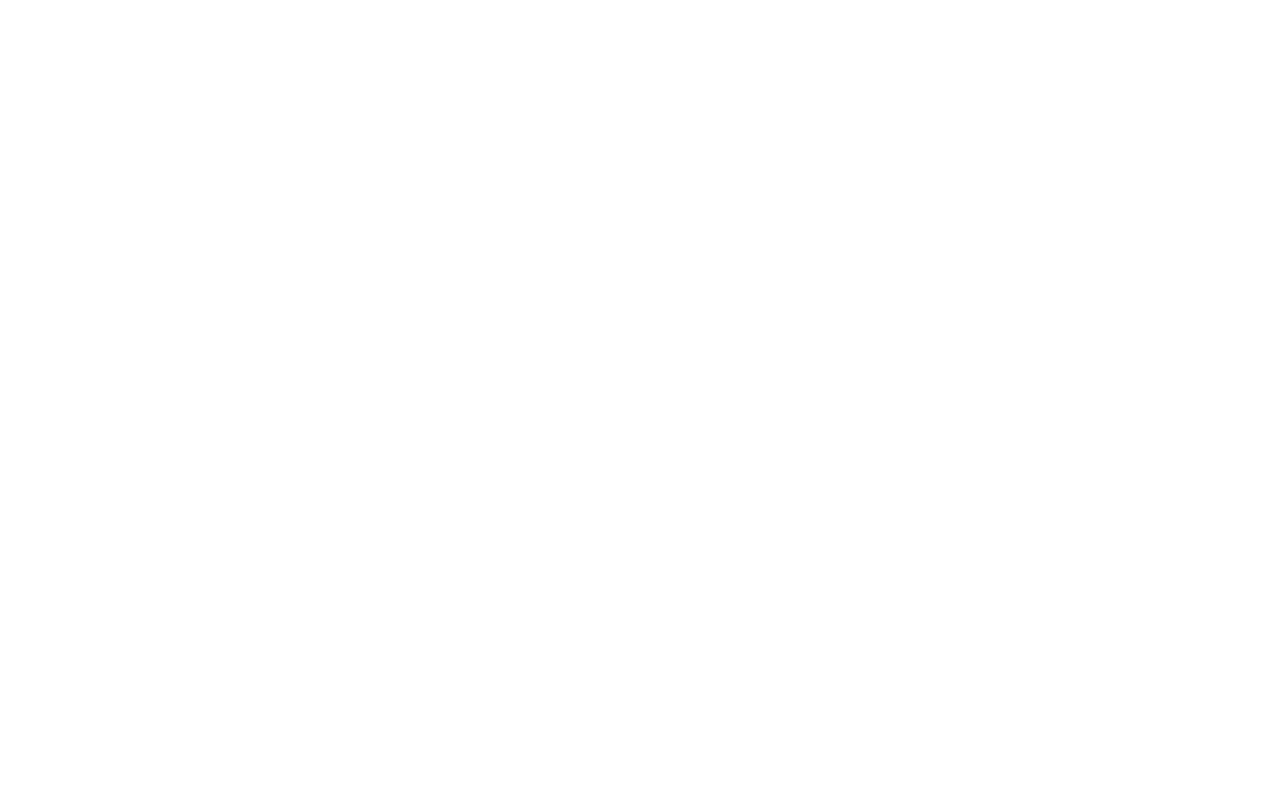
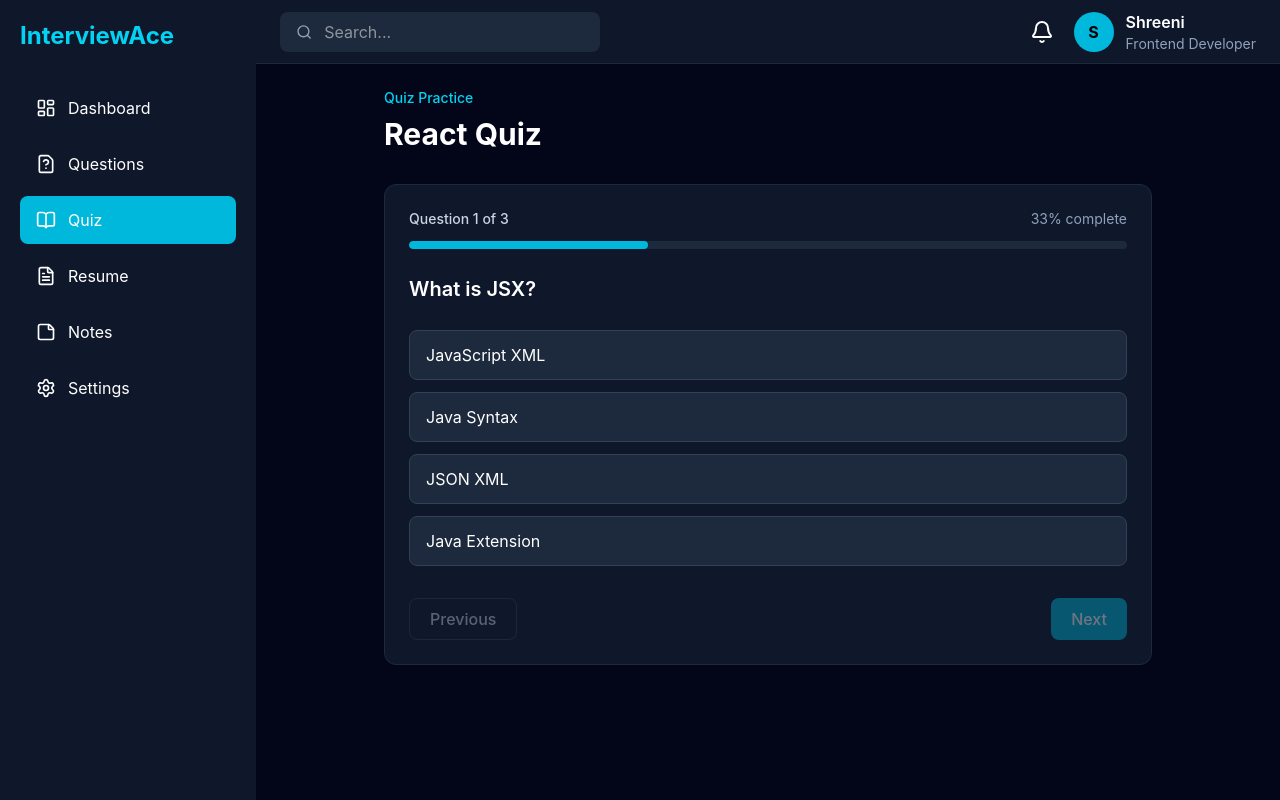
Before and after one commit to shreenib-web/interview-ace-ai, a React (Vite) app: page /quiz in a window 1280 px wide. Before the commit this address had no page. Built offline with nearby package versions, Linux system fonts and the light colour scheme.

Commit message:
Add React quiz module with score calculation

```diff
--- /dev/null
+++ b/src/components/quiz/QuizCard.jsx
@@ -0,0 +1,79 @@
+function QuizCard({
+  question,
+  selectedAnswer,
+  questionNumber,
+  totalQuestions,
+  isFirstQuestion,
+  isLastQuestion,
+  onSelectAnswer,
+  onPrevious,
+  onNext,
+}) {
+  const progressPercentage = (questionNumber / totalQuestions) * 100;
+
+  return (
+    <div className="rounded-xl border border-slate-800 bg-slate-900 p-5 sm:p-6">
+      <div className="mb-6">
+        <div className="mb-3 flex flex-col gap-2 sm:flex-row sm:items-center sm:justify-between">
+          <p className="text-sm font-medium text-slate-300">
+            Question {questionNumber} of {totalQuestions}
+          </p>
+          <p className="text-sm text-slate-400">
+            {Math.round(progressPercentage)}% complete
+          </p>
+        </div>
+
+        <div className="h-2 overflow-hidden rounded-full bg-slate-800">
+          <div
+            className="h-full rounded-full bg-cyan-500 transition-all"
+            style={{ width: `${progressPercentage}%` }}
+          />
+        </div>
+      </div>
+
+      <h2 className="mb-6 text-xl font-semibold leading-relaxed text-white">
+        {question.question}
+      </h2>
+
+      <div className="grid gap-3">
+        {question.options.map((option) => {
+          const isSelected = selectedAnswer === option;
+
+          return (
+            <button
+              key={option}
+              onClick={() => onSelectAnswer(option)}
+              className={`rounded-lg border px-4 py-3 text-left text-white transition ${
+                isSelected
+                  ? "border-cyan-400 bg-cyan-500"
+                  : "border-slate-700 bg-slate-800 hover:border-cyan-500 hover:bg-slate-700"
+              }`}
+            >
+              {option}
+            </button>
+          );
+        })}
+      </div>
+
+      <div className="mt-8 flex flex-col-reverse gap-3 sm:flex-row sm:justify-between">
+        <button
+          onClick={onPrevious}
+          disabled={isFirstQuestion}
+          className="rounded-lg border border-slate-700 px-5 py-2 font-medium text-slate-300 transition hover:bg-slate-800 disabled:cursor-not-allowed disabled:opacity-40"
+        >
+          Previous
+        </button>
+
+        <button
+          onClick={onNext}
+          disabled={!selectedAnswer}
+          className="rounded-lg bg-cyan-500 px-5 py-2 font-medium text-white transition hover:bg-cyan-600 disabled:cursor-not-allowed disabled:opacity-40"
+        >
+          {isLastQuestion ? "Finish Quiz" : "Next"}
+        </button>
+      </div>
+    </div>
+  );
+}
+
+export default QuizCard;
--- /dev/null
+++ b/src/components/quiz/QuizResult.jsx
@@ -0,0 +1,58 @@
+function QuizResult({ totalQuestions, correctAnswers, restartQuiz }) {
+  const wrongAnswers = totalQuestions - correctAnswers;
+  const percentageScore = Math.round((correctAnswers / totalQuestions) * 100);
+
+  return (
+    <div className="mx-auto max-w-3xl">
+      <div className="rounded-xl border border-slate-800 bg-slate-900 p-5 text-center sm:p-8">
+        <p className="text-sm font-medium text-cyan-400">Quiz Complete</p>
+        <h1 className="mt-2 text-3xl font-bold text-white">Result</h1>
+
+        <div className="mx-auto my-8 flex h-32 w-32 items-center justify-center rounded-full border-8 border-cyan-500 bg-slate-800">
+          <span className="text-3xl font-bold text-white">
+            {percentageScore}%
+          </span>
+        </div>
+
+        <div className="grid gap-4 text-left sm:grid-cols-2">
+          <div className="rounded-lg bg-slate-800 p-4">
+            <p className="text-sm text-slate-400">Total Questions</p>
+            <p className="mt-1 text-2xl font-bold text-white">
+              {totalQuestions}
+            </p>
+          </div>
+
+          <div className="rounded-lg bg-slate-800 p-4">
+            <p className="text-sm text-slate-400">Correct Answers</p>
+            <p className="mt-1 text-2xl font-bold text-green-400">
+              {correctAnswers}
+            </p>
+          </div>
+
+          <div className="rounded-lg bg-slate-800 p-4">
+            <p className="text-sm text-slate-400">Wrong Answers</p>
+            <p className="mt-1 text-2xl font-bold text-red-400">
+              {wrongAnswers}
+            </p>
+          </div>
+
+          <div className="rounded-lg bg-slate-800 p-4">
+            <p className="text-sm text-slate-400">Percentage Score</p>
+            <p className="mt-1 text-2xl font-bold text-cyan-400">
+              {percentageScore}%
+            </p>
+          </div>
+        </div>
+
+        <button
+          onClick={restartQuiz}
+          className="mt-8 rounded-lg bg-cyan-500 px-6 py-3 font-medium text-white transition hover:bg-cyan-600"
+        >
+          Restart Quiz
+        </button>
+      </div>
+    </div>
+  );
+}
+
+export default QuizResult;
--- /dev/null
+++ b/src/data/quizQuestions.js
@@ -0,0 +1,37 @@
+const quizQuestions = [
+  {
+    id: 1,
+    question: "What is JSX?",
+    options: [
+      "JavaScript XML",
+      "Java Syntax",
+      "JSON XML",
+      "Java Extension"
+    ],
+    answer: "JavaScript XML"
+  },
+  {
+    id: 2,
+    question: "Which Hook is used for state?",
+    options: [
+      "useEffect",
+      "useState",
+      "useMemo",
+      "useRef"
+    ],
+    answer: "useState"
+  },
+  {
+    id: 3,
+    question: "Which company created React?",
+    options: [
+      "Google",
+      "Microsoft",
+      "Meta",
+      "Amazon"
+    ],
+    answer: "Meta"
+  }
+];
+
+export default quizQuestions;
--- /dev/null
+++ b/src/pages/quiz/Quiz.jsx
@@ -0,0 +1,90 @@
+import { useMemo, useState } from "react";
+import QuizCard from "../../components/quiz/QuizCard";
+import QuizResult from "../../components/quiz/QuizResult";
+import quizQuestions from "../../data/quizQuestions";
+
+function Quiz() {
+  const [currentQuestionIndex, setCurrentQuestionIndex] = useState(0);
+  const [selectedAnswers, setSelectedAnswers] = useState({});
+  const [showResult, setShowResult] = useState(false);
+
+  const currentQuestion = quizQuestions[currentQuestionIndex];
+  const selectedAnswer = selectedAnswers[currentQuestion?.id] || "";
+  const isFirstQuestion = currentQuestionIndex === 0;
+  const isLastQuestion = currentQuestionIndex === quizQuestions.length - 1;
+
+  const correctAnswers = useMemo(
+    () =>
+      quizQuestions.filter(
+        (question) => selectedAnswers[question.id] === question.answer
+      ).length,
+    [selectedAnswers]
+  );
+
+  const handleSelectAnswer = (answer) => {
+    setSelectedAnswers((answers) => ({
+      ...answers,
+      [currentQuestion.id]: answer,
+    }));
+  };
+
+  const handlePrevious = () => {
+    setCurrentQuestionIndex((index) => Math.max(index - 1, 0));
+  };
+
+  const handleNext = () => {
+    if (isLastQuestion) {
+      setShowResult(true);
+      return;
+    }
+
+    setCurrentQuestionIndex((index) => index + 1);
+  };
+
+  const restartQuiz = () => {
+    setCurrentQuestionIndex(0);
+    setSelectedAnswers({});
+    setShowResult(false);
+  };
+
+  if (!quizQuestions.length) {
+    return (
+      <div className="rounded-xl border border-slate-800 bg-slate-900 p-6 text-slate-300">
+        No quiz questions available.
+      </div>
+    );
+  }
+
+  if (showResult) {
+    return (
+      <QuizResult
+        totalQuestions={quizQuestions.length}
+        correctAnswers={correctAnswers}
+        restartQuiz={restartQuiz}
+      />
+    );
+  }
+
+  return (
+    <div className="mx-auto max-w-3xl">
+      <div className="mb-8">
+        <p className="text-sm font-medium text-cyan-400">Quiz Practice</p>
+        <h1 className="mt-2 text-3xl font-bold text-white">React Quiz</h1>
+      </div>
+
+      <QuizCard
+        question={currentQuestion}
+        selectedAnswer={selectedAnswer}
+        questionNumber={currentQuestionIndex + 1}
+        totalQuestions={quizQuestions.length}
+        isFirstQuestion={isFirstQuestion}
+        isLastQuestion={isLastQuestion}
+        onSelectAnswer={handleSelectAnswer}
+        onPrevious={handlePrevious}
+        onNext={handleNext}
+      />
+    </div>
+  );
+}
+
+export default Quiz;
--- a/src/routes/AppRoutes.jsx
+++ b/src/routes/AppRoutes.jsx
@@ -8,6 +8,7 @@ import DashboardLayout from "../layouts/DashboardLayout";
 import Dashboard from "../features/dashboard/pages/Dashboard";
 import ProgressChart from "../features/dashboard/components/ProgressChart";
 import Questions from "../features/questions/pages/Questions";
+import Quiz from "../pages/quiz/Quiz";
 
 function AppRoutes() {
   return (
@@ -19,6 +20,7 @@ function AppRoutes() {
         <Route path="/dashboard" element={<Dashboard />} />
         <Route path="/dashboard/ProgressChart" element={<ProgressChart />} />
         <Route path="/questions" element={<Questions />} />
+        <Route path="/quiz" element={<Quiz />} />
 
       </Route>
     </Routes>
```
